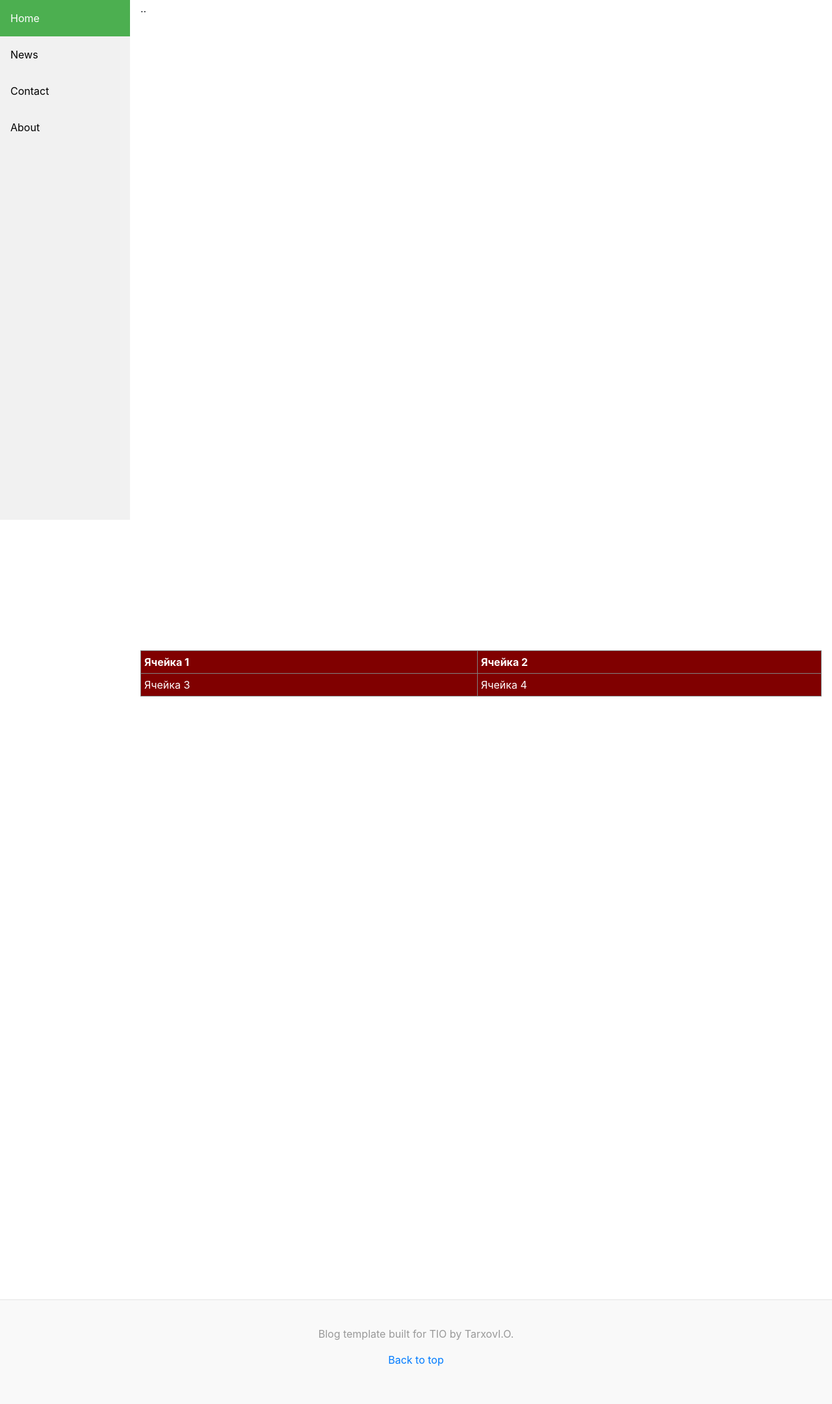
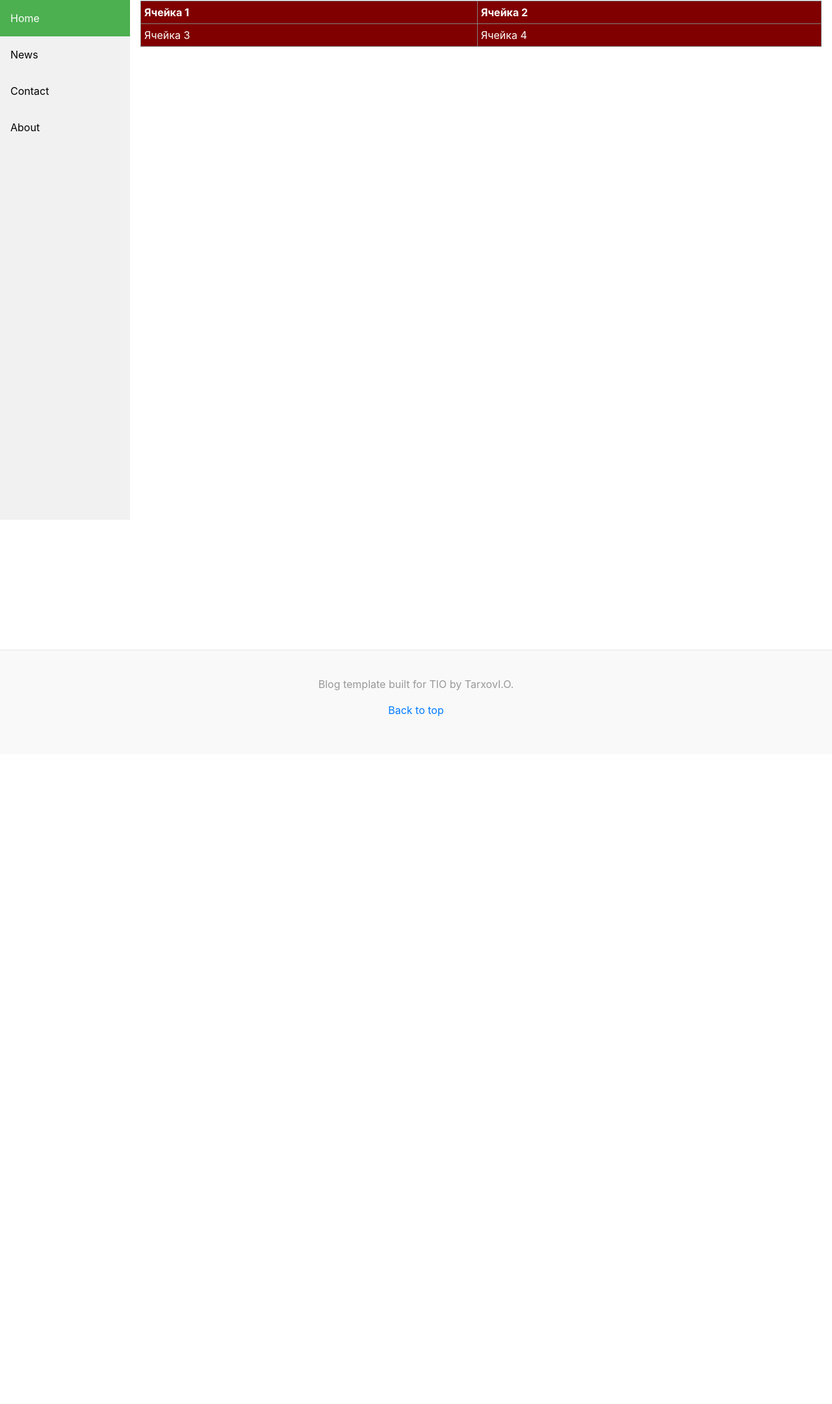
Before and after one commit to Tarxio/Praktika_Endi, a PHP site: page / in a window 1280 px wide. Shown: the part 64-2225 px from the top of the page at 65% size. After the commit the page ends 1167 px from the top, so only its background shows below. Run offline with PHP 8.4, Linux system fonts and the light colour scheme.

Commit message:
SaidBar&Adaptiv2

```diff
--- a/index.php
+++ b/index.php
@@ -34,9 +34,6 @@
 
 
     <div class="content">
-        ..
-    </div>
-    <div class="content">
     <table border="1">
         <tr>
             <th>Ячейка 1</th>
```
